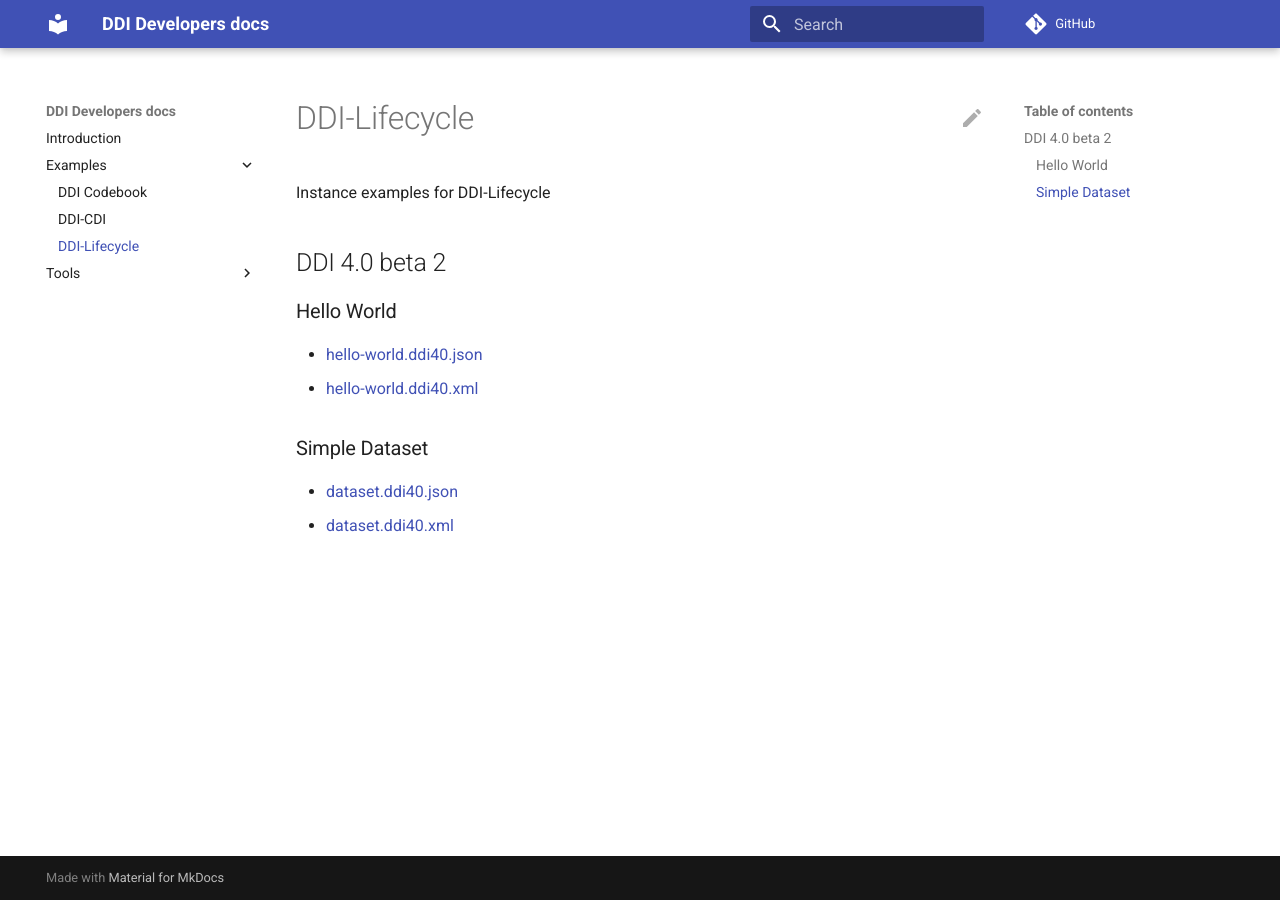
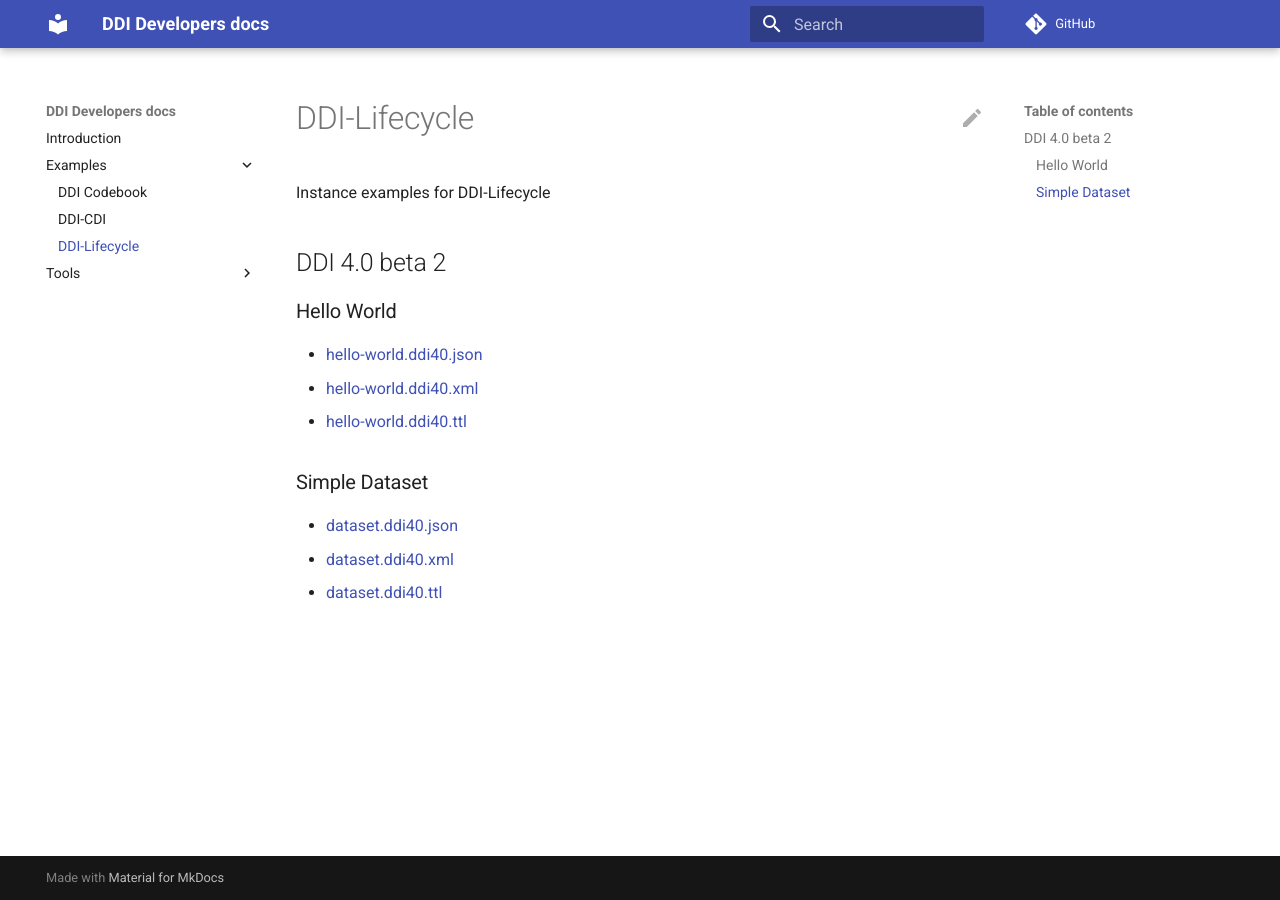
Before and after one commit to ddi-developers/docs, an MkDocs documentation site: the page built from docs/examples/ddi-l.md, in a window 1280 px wide. Built offline with MkDocs 1.6.1 and Material for MkDocs 9.7.7, drawn with Linux system fonts in a browser that asks for light colours; comment, search, counter and statistics services are not loaded.

Commit message:
ddi-l examples, add links to .ttl

```diff
--- a/docs/examples/ddi-l.md
+++ b/docs/examples/ddi-l.md
@@ -7,7 +7,9 @@ Instance examples for DDI-Lifecycle
 ### Hello World
 * [hello-world.ddi40.json](./instances/ddi-l/ddi4.0-beta2/hello-world.ddi40.json)
 * [hello-world.ddi40.xml](./instances/ddi-l/ddi4.0-beta2/hello-world.ddi40.xml)
+* [hello-world.ddi40.ttl](./instances/ddi-l/ddi4.0-beta2/hello-world.ddi40.ttl)
 
 ### Simple Dataset
 * [dataset.ddi40.json](./instances/ddi-l/ddi4.0-beta2/dataset.ddi40.json)
 * [dataset.ddi40.xml](./instances/ddi-l/ddi4.0-beta2/dataset.ddi40.xml)
+* [dataset.ddi40.ttl](./instances/ddi-l/ddi4.0-beta2/dataset.ddi40.ttl)
```
Also changed, not shown: 1 other file.
